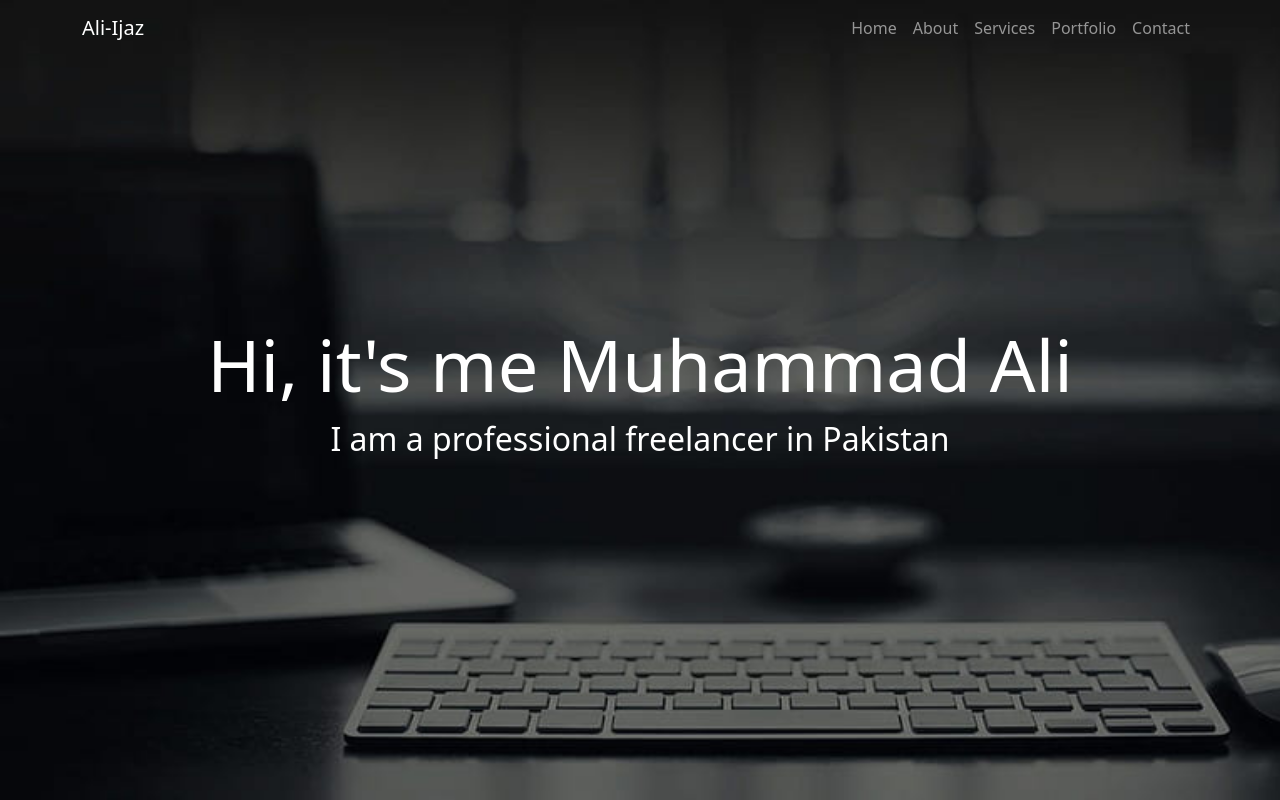
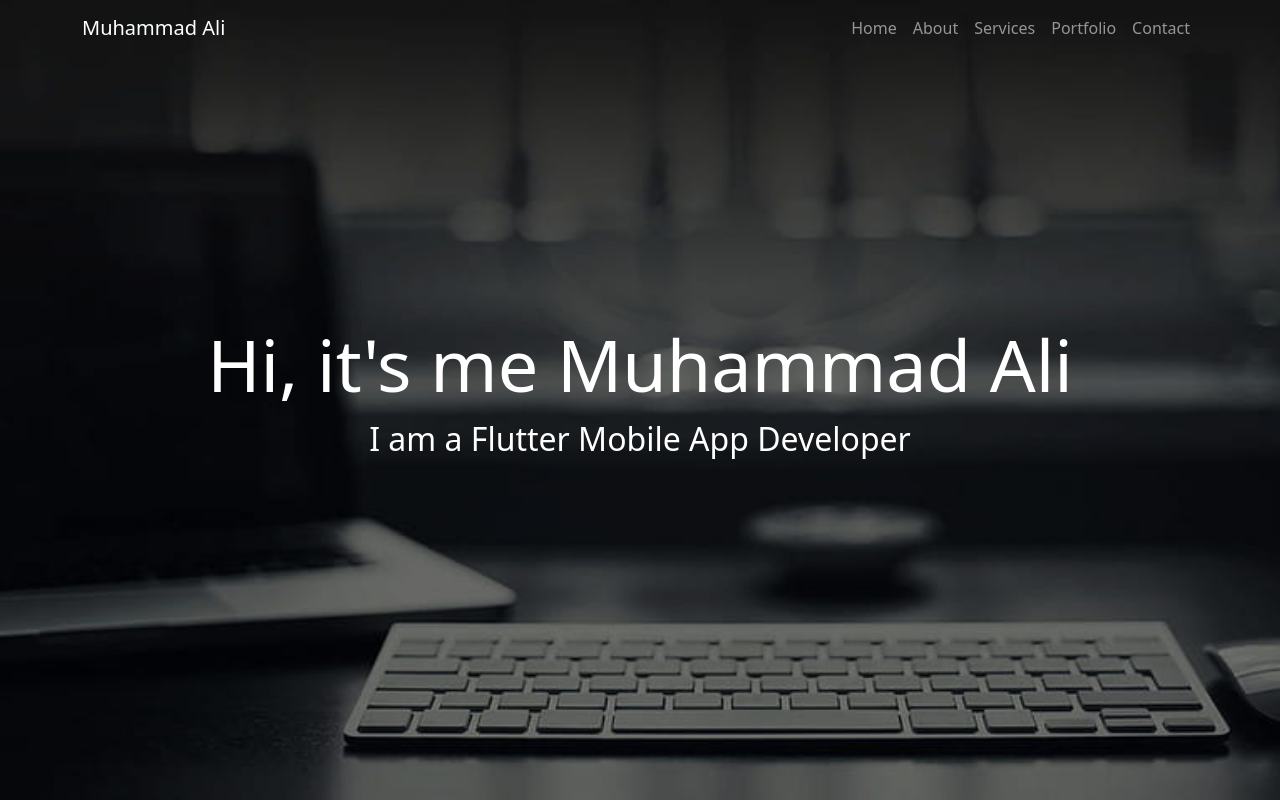
Before and after one commit to SoftEngAliijaz/ali-ijaz-portfolio, a plain HTML site: page index.html in a window 1280 px wide. Shown: the top 800 px of the page. Drawn offline with nearby package versions, Linux system fonts and the light colour scheme; a script that the page names is missing.

Commit message:
some minor changes

```diff
--- a/index.html
+++ b/index.html
@@ -18,7 +18,7 @@
     <!-- navbar -->
     <nav class="navbar navbar-expand-lg fixed-top navbar-dark navbarScroll">
         <div class="container">
-            <a class="navbar-brand" href="#">Ali-Ijaz</a>
+            <a class="navbar-brand" href="#">Muhammad Ali</a>
             <button class="navbar-toggler" type="button" data-bs-toggle="collapse"
                 data-bs-target="#navbarSupportedContent" aria-controls="navbarSupportedContent" aria-expanded="false"
                 aria-label="Toggle navigation">
@@ -52,7 +52,7 @@
             <div class="row">
                 <div class="col-lg-12 col-md-12 col-sm-12 col-xs-12 hero-text">
                     <h2 class="hero_title">Hi, it's me Muhammad Ali</h2>
-                    <p class="hero_desc">I am a professional freelancer in Pakistan</p>
+                    <p class="hero_desc">I am a Flutter Mobile App Developer</p>
                 </div>
             </div>
         </div>
```
